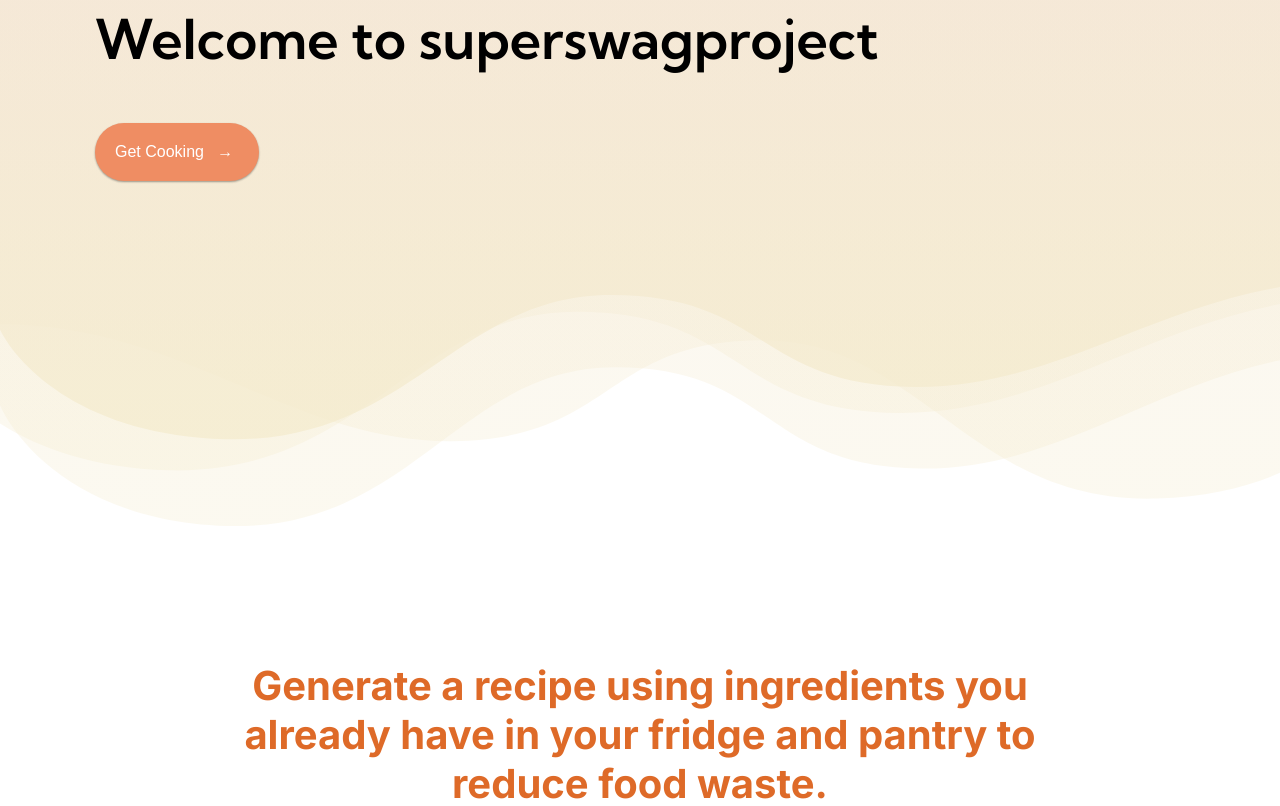
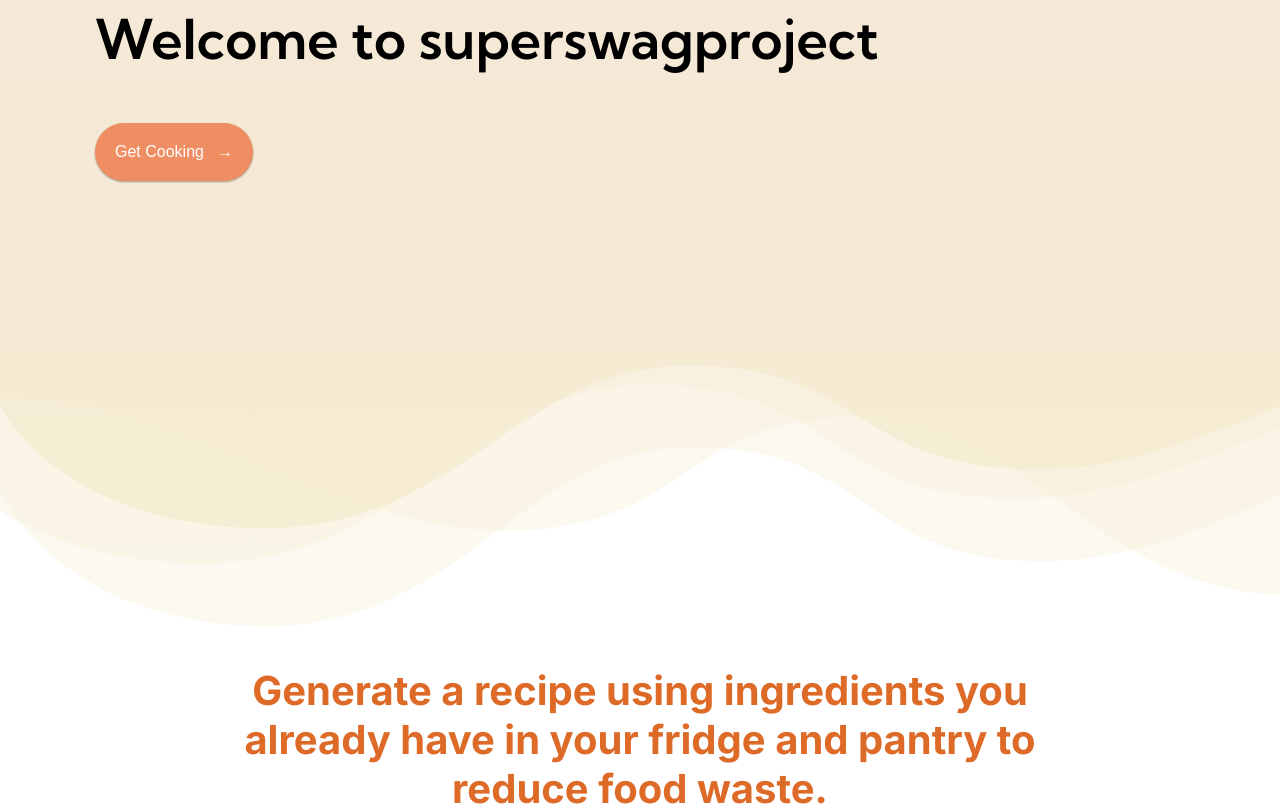
Before and after one commit to jennymar/LA-Hacks-2024, a Next.js app in the folder client/: page /home in a window 1280 px wide. Shown: the part 260-1066 px from the top of the page. Built offline with nearby package versions, Linux system fonts and the light colour scheme.

Commit message:
small frontend fixes to home page

```diff
--- a/client/src/app/home/page.module.css
+++ b/client/src/app/home/page.module.css
@@ -29,11 +29,11 @@
 }
 
 .cookButton {
-  width: 15%;
+  width: max-content;
   padding-top: 20px;
   padding-bottom: 20px;
   padding-left: 20px;
-  padding-left: 20px;
+  padding-right: 20px;
   background-color: #ef8d63;
   border: 0;
   border-radius: 30px;
@@ -48,7 +48,7 @@
   display: flex;
   flex-direction: column;
   gap: 50px;
-  padding-bottom: 250px;
+  padding-bottom: 350px;
 }
 
 .missionCol {
@@ -57,8 +57,7 @@
   width: 50rem;
   font-size: 30pt;
   font-weight: bold;
-  margin: 95px;
-  /* align-items: center; */
+  margin: 0px;
   text-align: center;
   color: #de6a28;
 }
--- a/client/src/components/RecipeCard.tsx
+++ b/client/src/components/RecipeCard.tsx
@@ -42,5 +42,3 @@ export default function RecipeCard({
     </div>
   );
 }
-
-// export default RecipeCard;
```
